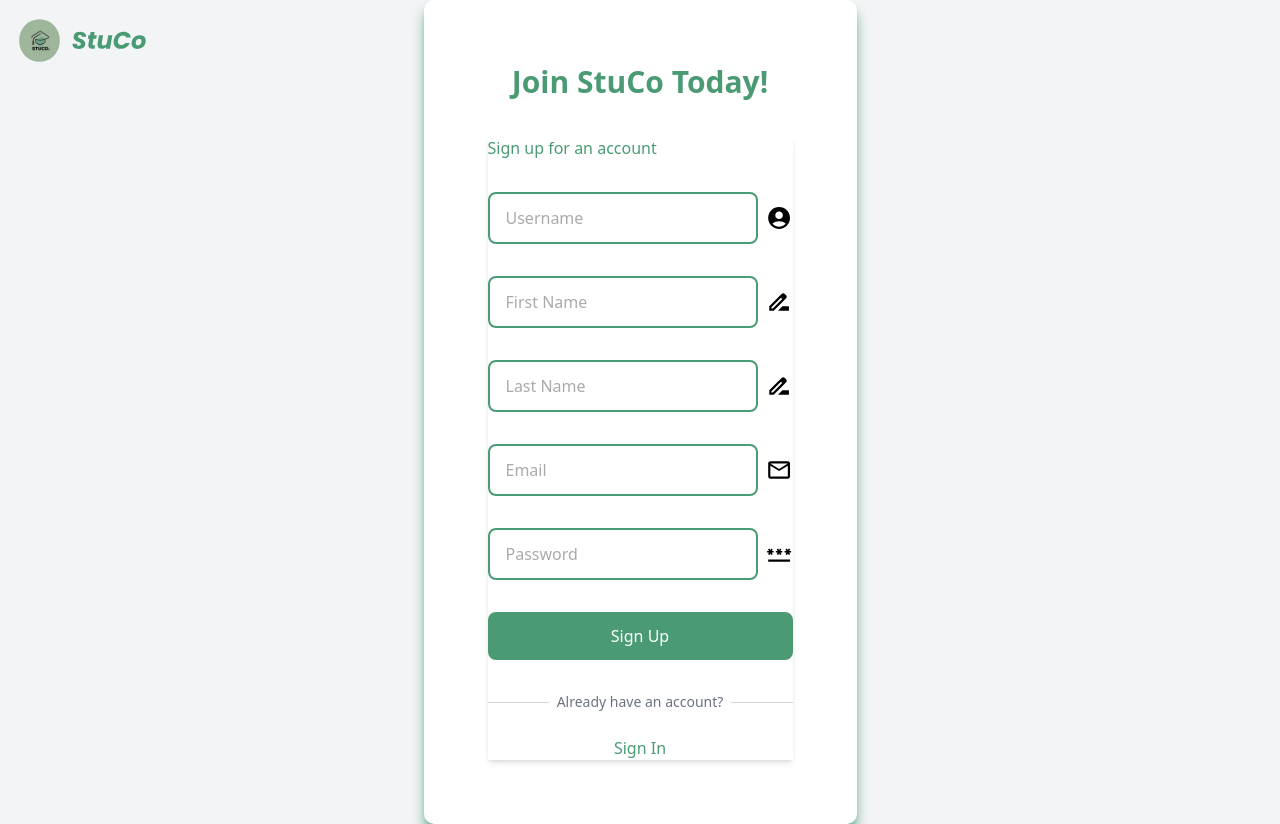
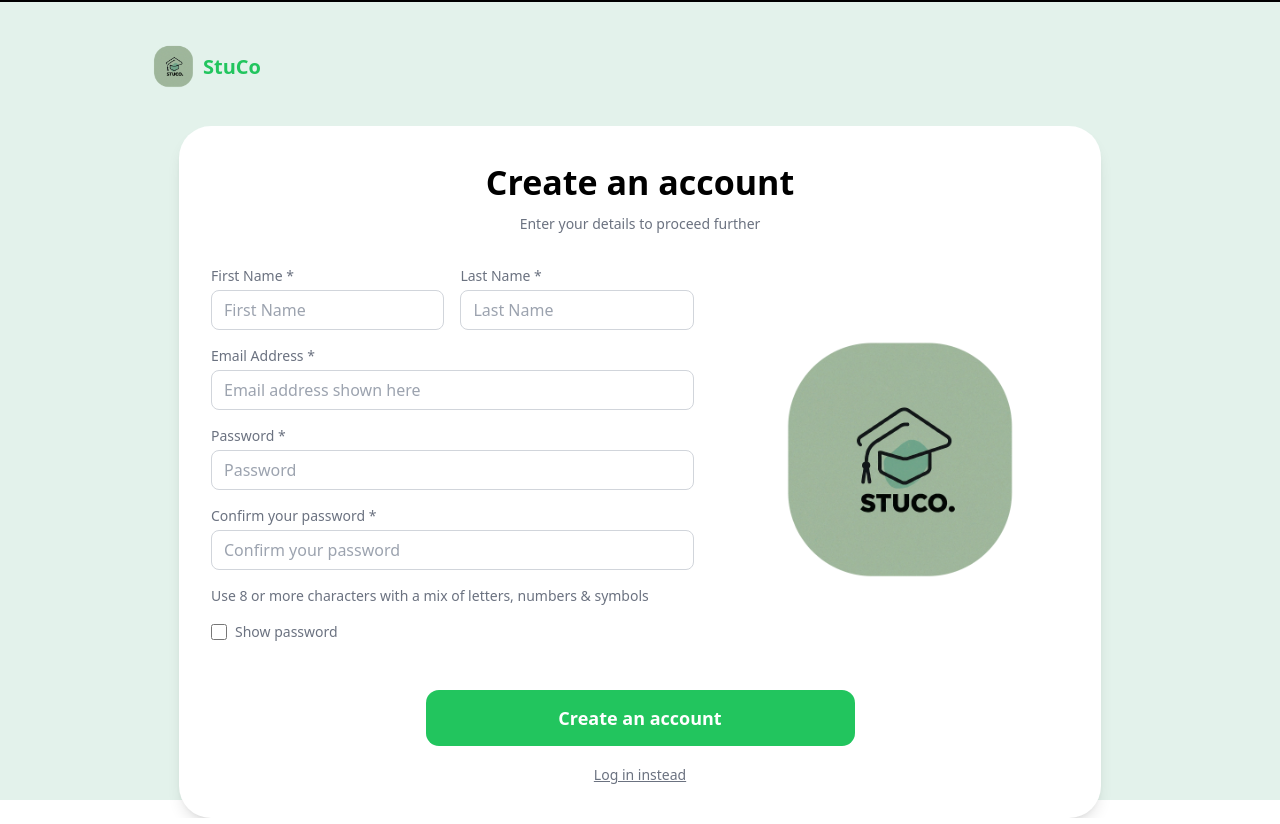
Before and after one commit to shardhrv/Frontend, a React (Vite) app: page /signup in a window 1280 px wide. Built offline with nearby package versions, Linux system fonts and the light colour scheme.

Commit message:
design adoption of create account page

```diff
--- a/src/pages/auth/SignupPage.tsx
+++ b/src/pages/auth/SignupPage.tsx
@@ -1,36 +1,179 @@
+import React, { useState } from "react";
 import { Link } from "react-router-dom";
-import React from "react";
-import SignUpForm from "../../components/auth/SignupForm"; // Assuming SignUpForm is defined similar to the LoginForm
+import logoImage from "../../assets/StuCoLogo.png"; // Update with the correct path to your logo image
 
-const SignUpPage: React.FC = () => {
+const CreateAnAccount: React.FC = () => {
+  const [showPassword, setShowPassword] = useState(false);
+
+  const handleShowPasswordChange = () => {
+    setShowPassword(!showPassword);
+  };
+
   return (
-    <div className="bg-gray-100 min-h-screen flex flex-col justify-center items-center">
-      {/* Logo */}
-      <header className="absolute top-0 left-0 p-4">
-        <img src="/src/assets/StuCo.svg" alt="StuCo Logo" className="h-12" />
-      </header>
+    <div className="bg-[#e3f2eb] flex justify-center w-full min-h-screen">
+      <div className="bg-white border border-solid border-black w-full max-w-[1440px] h-full relative">
+        {/* Header with logo */}
+        <header className="flex items-center absolute top-11 left-[150px]">
+          <div className="relative w-[161px] h-11 flex items-center">
+            <img
+              src={logoImage} // Using the imported logo image
+              alt="StuCo Logo"
+              className="w-11 h-11 object-cover"
+            />
+            <div className="ml-2 text-green-500 font-bold text-xl">StuCo</div>
+          </div>
+        </header>
 
-      {/* Sign Up Form */}
-      <div className="relative bg-white rounded-[10px] shadow-lg shadow-[#4A9B74] flex flex-col justify-start items-center p-16 space-y-9 text-center">
-        <div className="sm:mx-auto sm:w-full sm:max-w-md">
-          <h2 className="w-full text-center text-[#4A9B74] text-3xl font-extrabold whitespace-nowrap overflow-hidden text-ellipsis">
-            Join StuCo Today!
-          </h2>
-        </div>
-        <div className="mt-8 sm:mx-auto sm:w-full sm:max-w-md shadow-md">
-          <SignUpForm />
-          <div className="mt-6">
-            <div className="relative">
-              <div className="absolute inset-0 flex items-center">
-                <div className="w-full border-t border-gray-300"></div>
-              </div>
-              <div className="relative flex justify-center text-sm">
-                <span className="px-2 bg-white text-gray-500">Already have an account?</span>
-              </div>
+        {/* Main container */}
+        <div className="absolute w-[922px] top-[125px] left-1/2 transform -translate-x-1/2 bg-white rounded-[32px] shadow-lg p-8">
+          {/* Title and subtitle centered over entire container */}
+          <div className="mb-8 text-center">
+            <h1 className="text-black font-bold text-[34px] leading-[48px]">
+              Create an account
+            </h1>
+            <p className="mt-2 text-gray-500 text-sm leading-5">
+              Enter your details to proceed further
+            </p>
+          </div>
+
+          {/* Flex container to arrange form and image side by side */}
+          <div className="flex">
+            {/* Left side (form) */}
+            <div className="w-3/5 pr-8">
+              {/* Form */}
+              <form>
+                {/* First name and Last name inputs */}
+                <div className="flex space-x-4 mb-4">
+                  {/* First name input */}
+                  <div className="w-1/2">
+                    <label
+                      htmlFor="firstName"
+                      className="block text-gray-500 text-sm mb-1"
+                    >
+                      First Name *
+                    </label>
+                    <input
+                      type="text"
+                      id="firstName"
+                      placeholder="First Name"
+                      className="w-full h-10 px-3 border border-gray-300 rounded-lg focus:outline-none focus:border-green-500"
+                    />
+                  </div>
+
+                  {/* Last name input */}
+                  <div className="w-1/2">
+                    <label
+                      htmlFor="lastName"
+                      className="block text-gray-500 text-sm mb-1"
+                    >
+                      Last Name *
+                    </label>
+                    <input
+                      type="text"
+                      id="lastName"
+                      placeholder="Last Name"
+                      className="w-full h-10 px-3 border border-gray-300 rounded-lg focus:outline-none focus:border-green-500"
+                    />
+                  </div>
+                </div>
+
+                {/* Email address input */}
+                <div className="mb-4">
+                  <label
+                    htmlFor="email"
+                    className="block text-gray-500 text-sm mb-1"
+                  >
+                    Email Address *
+                  </label>
+                  <input
+                    type="email"
+                    id="email"
+                    placeholder="Email address shown here"
+                    className="w-full h-10 px-3 border border-gray-300 rounded-lg focus:outline-none focus:border-green-500"
+                  />
+                </div>
+
+                {/* Password input */}
+                <div className="mb-4">
+                  <label
+                    htmlFor="password"
+                    className="block text-gray-500 text-sm mb-1"
+                  >
+                    Password *
+                  </label>
+                  <input
+                    type={showPassword ? "text" : "password"}
+                    id="password"
+                    placeholder="Password"
+                    className="w-full h-10 px-3 border border-gray-300 rounded-lg focus:outline-none focus:border-green-500"
+                  />
+                </div>
+
+                {/* Confirm password input */}
+                <div className="mb-4">
+                  <label
+                    htmlFor="confirmPassword"
+                    className="block text-gray-500 text-sm mb-1"
+                  >
+                    Confirm your password *
+                  </label>
+                  <input
+                    type={showPassword ? "text" : "password"}
+                    id="confirmPassword"
+                    placeholder="Confirm your password"
+                    className="w-full h-10 px-3 border border-gray-300 rounded-lg focus:outline-none focus:border-green-500"
+                  />
+                </div>
+
+                {/* Password hint */}
+                <p className="text-gray-500 text-sm leading-5 mb-4">
+                  Use 8 or more characters with a mix of letters, numbers &amp;
+                  symbols
+                </p>
+
+                {/* "Show password" label and checkbox */}
+                <div className="flex items-center mb-4">
+                  <input
+                    type="checkbox"
+                    className="w-4 h-4 mr-2"
+                    id="show-password"
+                    checked={showPassword}
+                    onChange={handleShowPasswordChange}
+                  />
+                  <label
+                    htmlFor="show-password"
+                    className="text-gray-500 text-sm leading-5"
+                  >
+                    Show password
+                  </label>
+                </div>
+              </form>
             </div>
-            <div className="mt-6">
-              <Link to="/login">
-                <button className="text-[#4A9B74] hover:underline">Sign In</button>
+
+            {/* Right side (image) */}
+            <div className="w-2/5 flex items-center justify-center">
+              <img
+                src={logoImage} // Using the imported logo image
+                alt="Illustration"
+                className="w-[253px] h-[263px] object-cover"
+              />
+            </div>
+          </div>
+
+          {/* Create account button and "Log in instead" link centered */}
+          <div className="mt-8 text-center">
+            <button
+              type="submit"
+              className="h-14 w-1/2 rounded-[13px] bg-green-500 text-white font-bold text-lg"
+            >
+              Create an account
+            </button>
+            <div className="mt-4">
+              <Link
+                to="/login"
+                className="text-gray-500 underline text-sm leading-5"
+              >
+                Log in instead
               </Link>
             </div>
           </div>
@@ -40,4 +183,4 @@ const SignUpPage: React.FC = () => {
   );
 };
 
-export default SignUpPage;
+export default CreateAnAccount;
```
Also changed, not shown: src/assets/StuCoLogo.png (added).
